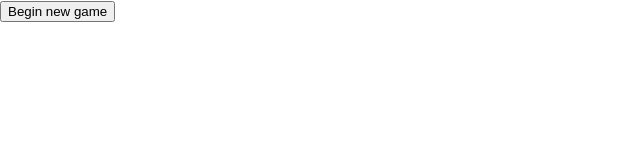
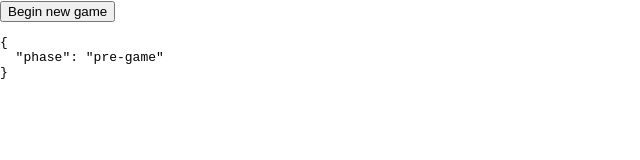
Before and after one commit to DominicS99/react-ws, a React (Create React App) app: page / in a window 1280 px wide. Shown: the top 160 px of the page, without its empty margins (0-640 px from the left). Built offline with nearby package versions, Linux system fonts and the light colour scheme.

Commit message:
Adding JSON debugging to confirm state / phase

```diff
--- a/src/App.tsx
+++ b/src/App.tsx
@@ -63,9 +63,12 @@ function App() {
   switch (state.phase) {
     case "pre-game": {
       return (
-        <button onClick={() => dispatch({ type: "start-game" })}>
-          Begin new game
-        </button>
+        <div>
+          <button onClick={() => dispatch({ type: "start-game" })}>
+            Begin new game
+          </button>
+          <pre>{JSON.stringify(state, null, 2)}</pre>
+        </div>
       );
     }
     case "in-game": {
@@ -82,6 +85,7 @@ function App() {
               }}
             />
           </label>
+          <pre>{JSON.stringify(state, null, 2)}</pre>
         </div>
       );
     }
@@ -92,6 +96,7 @@ function App() {
           <button onClick={() => dispatch({ type: "start-game" })}>
             Play again
           </button>
+          <pre>{JSON.stringify(state, null, 2)}</pre>
         </div>
       );
     }
```
